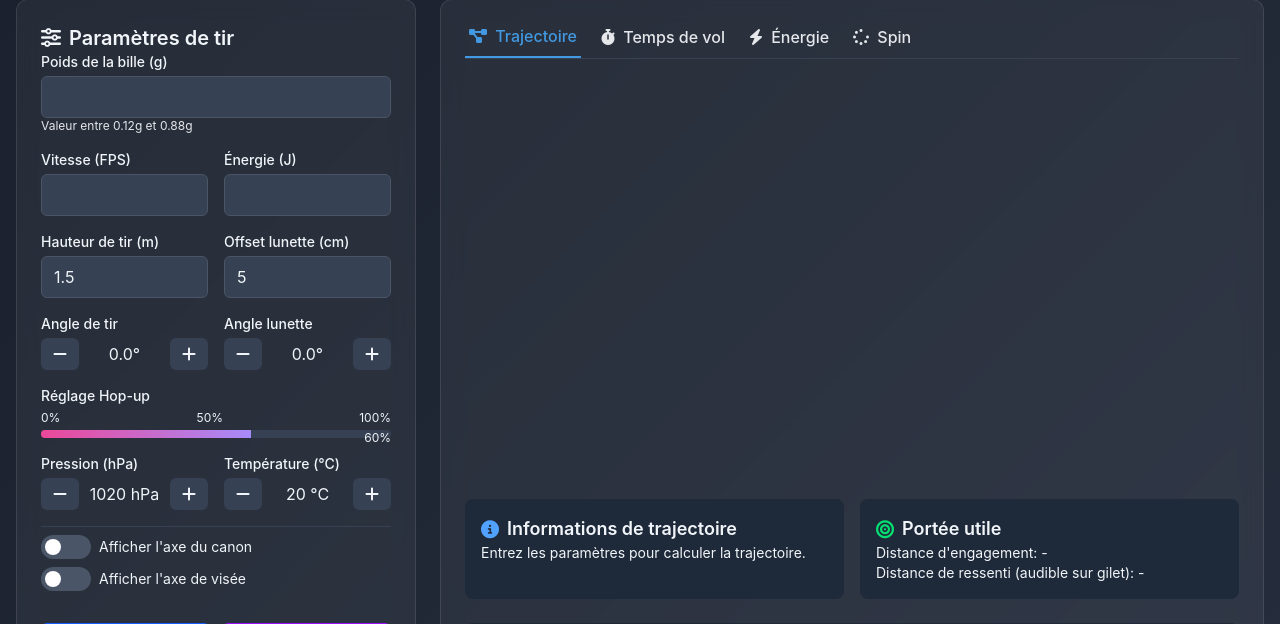
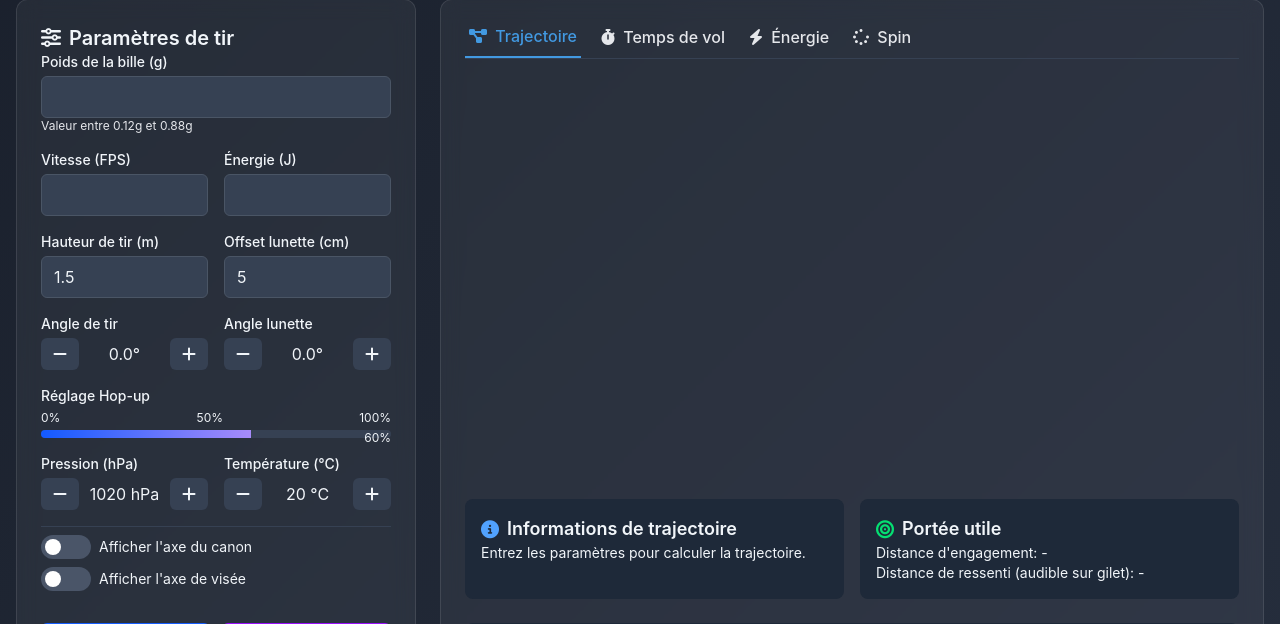
Before and after one commit to QuentinGuirois/fps_airsoft_trajectory, a PHP site: page / in a window 1280 px wide. Shown: the part 175-799 px from the top of the page. Run offline with PHP 8.4, Linux system fonts and the light colour scheme; some libraries are stand-ins or nearby versions.

Commit message:
ux bug work...

```diff
--- a/index.html
+++ b/index.html
@@ -279,7 +279,7 @@
                                 </div>
                                 <div id="hopupContainer" class="relative cursor-pointer select-none">
                                     <div class="h-2 bg-gray-700 rounded-full overflow-hidden">
-                                        <div id="hopupBar" class="h-full" style="width: 60%; background: linear-gradient(to right, #ec4899, #a78bfa);"></div>
+                                        <div id="hopupBar" class="h-full" style="width: 60%; background: linear-gradient(to right, #135aff, #a78bfa);"></div>
                                     </div>
                                     <span id="hopupDisplay" class="absolute top-0 right-0 text-xs">60%</span>
                                 </div>
--- a/src/output.css
+++ b/src/output.css
@@ -647,7 +647,6 @@
 }
 .btn-primary {
   transition: all 0.3s ease;
-  touch-action: manipulation;
 }
 .btn-primary:hover {
   transform: translateY(-2px);
```
